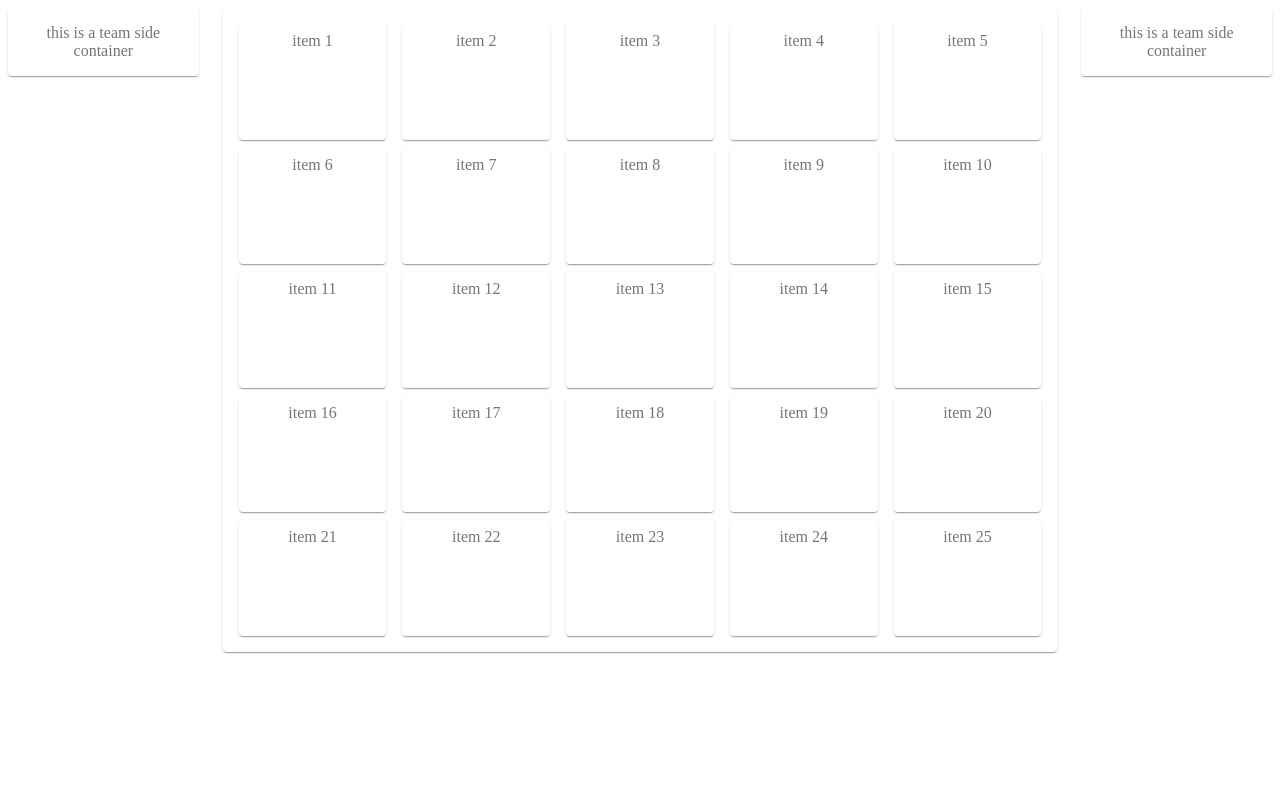
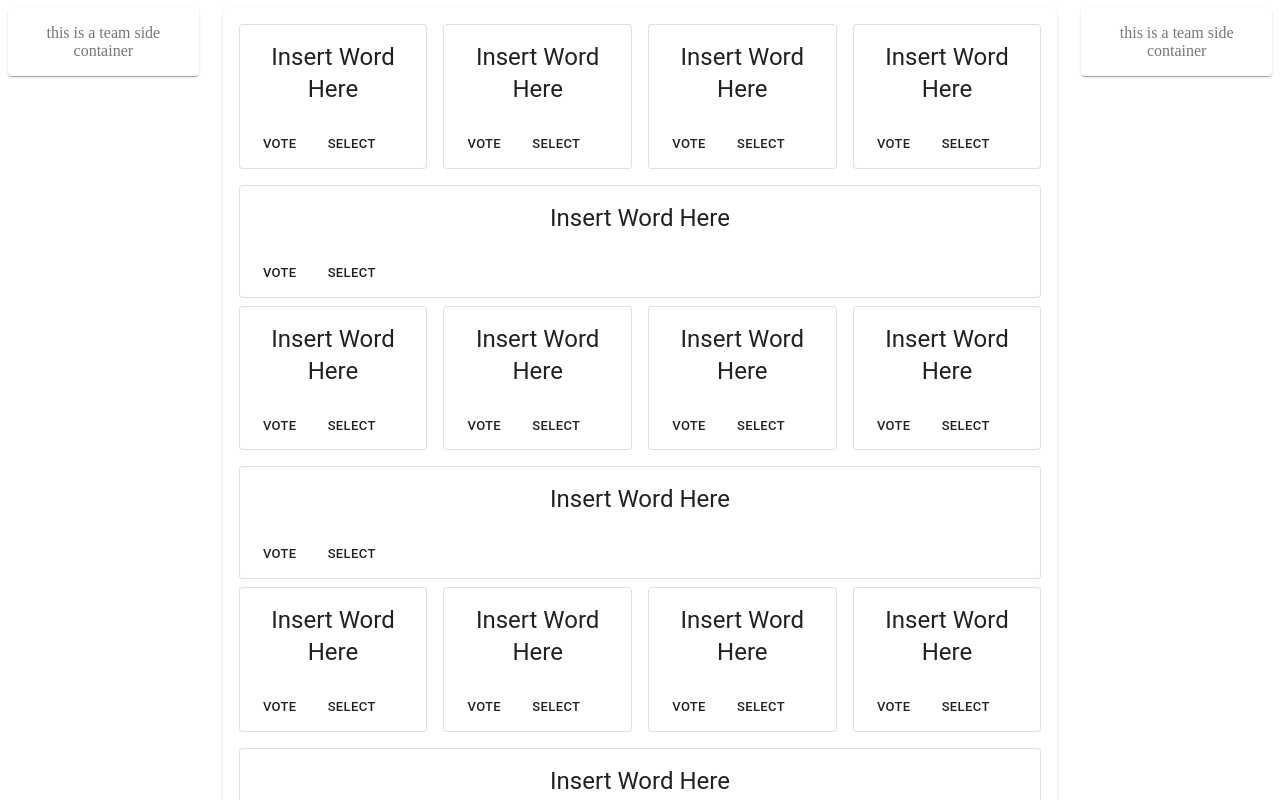
Before and after one commit to Steven-Nguyen-T/Recoil-Codenames, a React (Create React App) app: page / in a window 1280 px wide. Shown: the top 800 px of the page. Built offline with nearby package versions, Linux system fonts and the light colour scheme.

Commit message:
ui update

```diff
--- a/src/components/GameBoard/gameBoardContainer.js
+++ b/src/components/GameBoard/gameBoardContainer.js
@@ -1,5 +1,6 @@
 // Function component, should reder 25 gameTiles, one team with 9, on team with 8
 import React, { useState } from "react";
+import GameTile from "./GameTile";
 
 import { makeStyles } from "@material-ui/core/styles";
 import Grid from "@material-ui/core/Grid";
@@ -68,35 +69,35 @@
         <Grid container justify="center" spacing={spacing}>
           {gameBoard.slice(0, 5).map((value) => (
             <Grid key={value} xs item>
-              <Paper className={classes.paper}>item {value}</Paper>
+              <GameTile />
             </Grid>
           ))}
         </Grid>
         <Grid container justify="center" spacing={spacing}>
           {gameBoard.slice(5, 10).map((value) => (
             <Grid key={value} xs item>
-              <Paper className={classes.paper}>item {value}</Paper>
+              <GameTile />
             </Grid>
           ))}
         </Grid>
         <Grid container justify="center" spacing={spacing}>
           {gameBoard.slice(10, 15).map((value) => (
             <Grid key={value} xs item>
-              <Paper className={classes.paper}>item {value}</Paper>
+              <GameTile />
             </Grid>
           ))}
         </Grid>
         <Grid container justify="center" spacing={spacing}>
           {gameBoard.slice(15, 20).map((value) => (
             <Grid key={value} xs item>
-              <Paper className={classes.paper}>item {value}</Paper>
+              <GameTile />
             </Grid>
           ))}
         </Grid>
         <Grid container justify="center" spacing={spacing}>
           {gameBoard.slice(20, 25).map((value) => (
             <Grid key={value} xs item>
-              <Paper className={classes.paper}>item {value}</Paper>
+              <GameTile />
             </Grid>
           ))}
         </Grid>
--- a/src/components/GameBoard/gameTile.js
+++ b/src/components/GameBoard/gameTile.js
@@ -1 +1,52 @@
 // Make a random call to api -- need to check no words are duplicated
+import React from "react";
+import { makeStyles } from "@material-ui/core/styles";
+import Card from "@material-ui/core/Card";
+import CardActions from "@material-ui/core/CardActions";
+import CardContent from "@material-ui/core/CardContent";
+import Button from "@material-ui/core/Button";
+import Typography from "@material-ui/core/Typography";
+
+const useStyles = makeStyles({
+  root: {
+    flexgrow: 1,
+    // minWidth: 275,
+  },
+  bullet: {
+    display: "inline-block",
+    margin: "0 2px",
+    transform: "scale(0.8)",
+  },
+  title: {
+    fontSize: 14,
+  },
+  pos: {
+    marginBottom: 12,
+  },
+});
+
+export default function GameTile() {
+  const classes = useStyles();
+  const bull = <span className={classes.bullet}>•</span>;
+
+  return (
+    <Card className={classes.root} variant="outlined">
+      <CardContent>
+        {/* <Typography
+          className={classes.title}
+          color="textSecondary"
+          gutterBottom
+        >
+          Word of the Day
+        </Typography> */}
+        <Typography variant="h5" component="h2">
+          Insert Word Here
+        </Typography>
+      </CardContent>
+      <CardActions>
+        <Button size="small">Vote</Button>
+        <Button size="small">Select</Button>
+      </CardActions>
+    </Card>
+  );
+}
```
